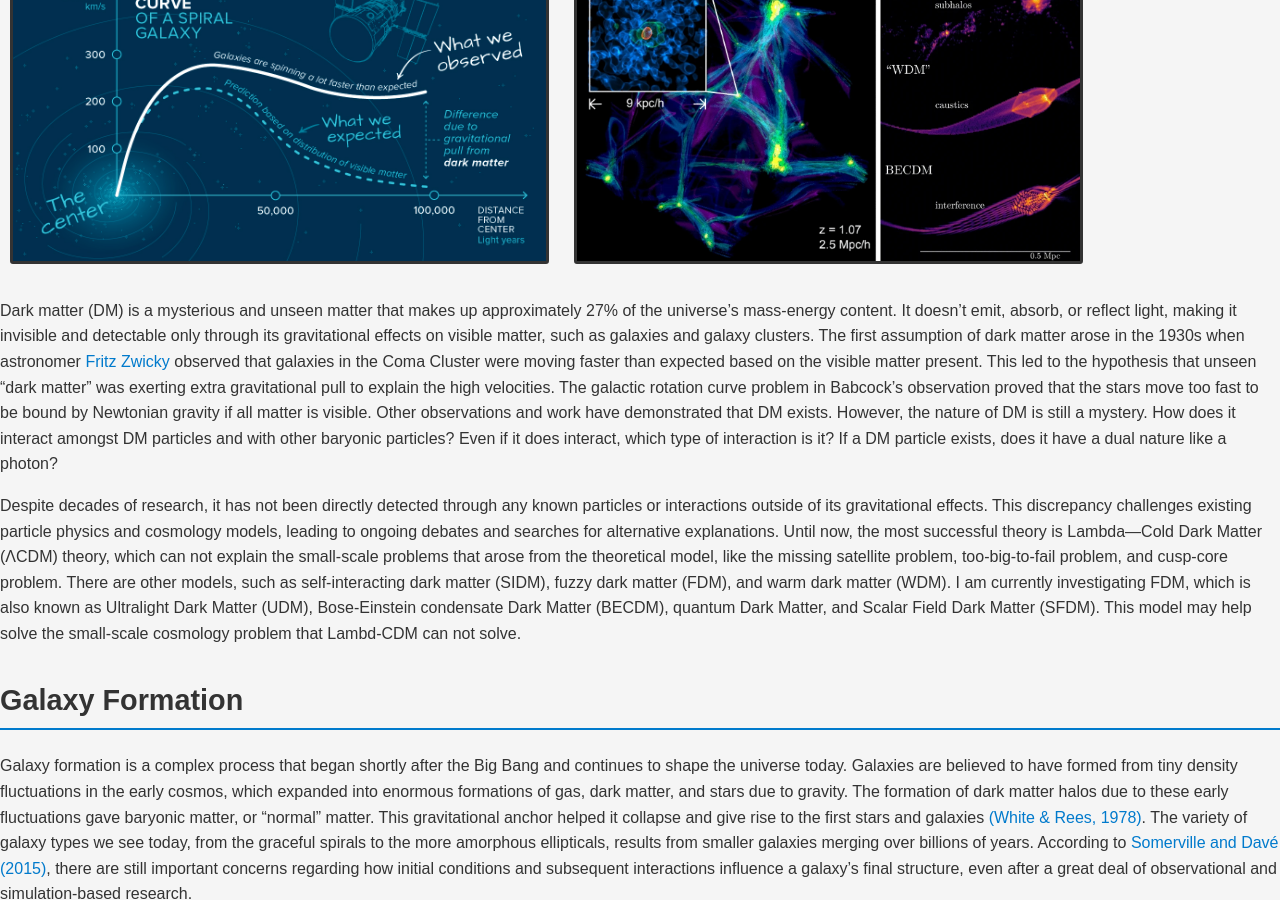
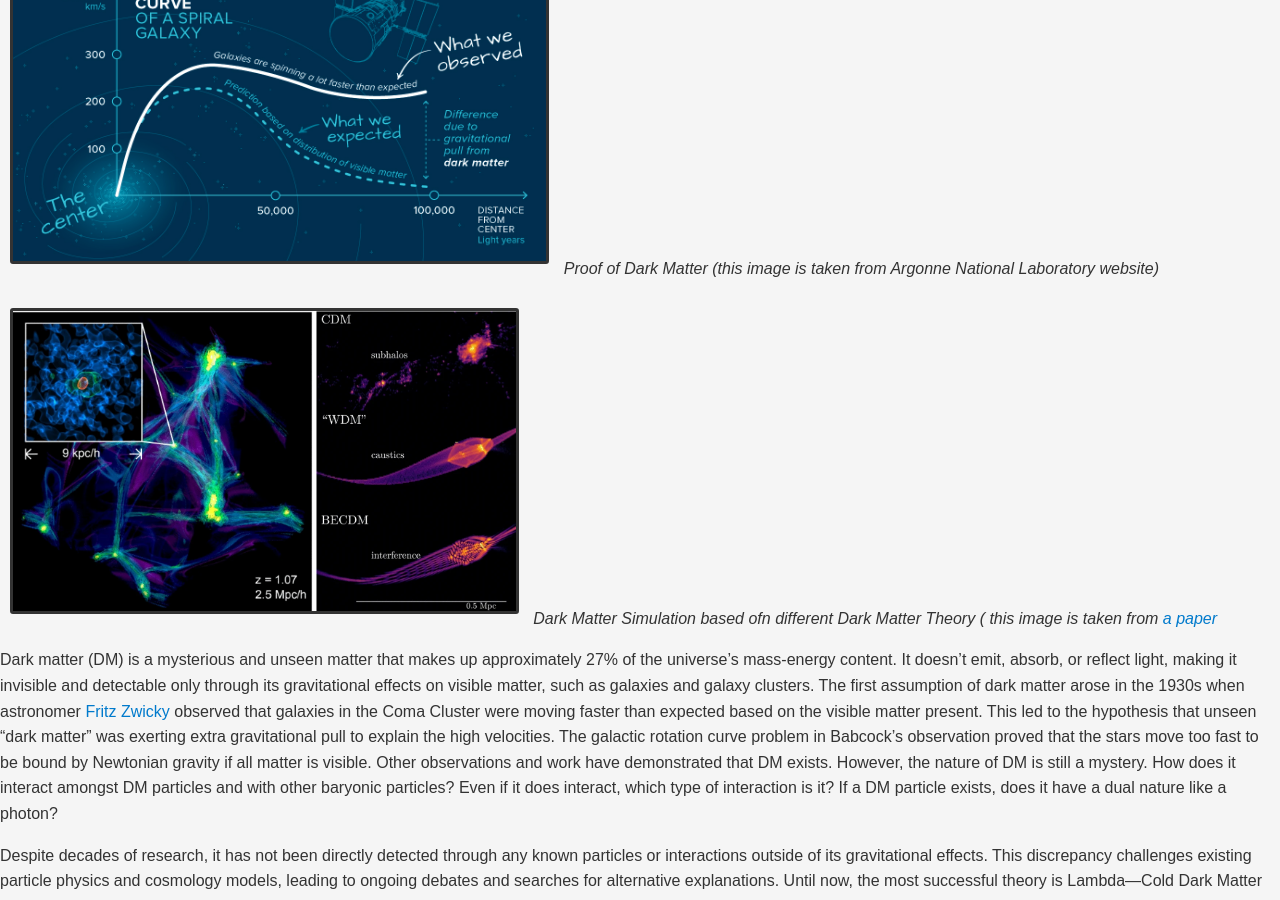
Before and after one commit to matc-thaher/website, a Jekyll site: the page built from research.md, in a window 1280 px wide and 900 px high, scrolled down 393 px. Built offline with Jekyll 4.4.1, drawn with Linux system fonts in a browser that asks for light colours.

Commit message:
Update research.md

```diff
--- a/research.md
+++ b/research.md
@@ -10,8 +10,11 @@ My primary research area involves investigating the properties and interactions
 
 ## Dark Matter
 
-![Dark Matter Ring Galaxy Cluster](/assets/Images/DM_existence.jpg){: .custom-image3}
-![NGC 6217 Galaxy](/assets/Images/DM_simulation.webp){: .custom-image3}
+![Dark Matter existence graph](/assets/Images/DM_existence.jpg){: .custom-image3}
+*Proof of Dark Matter (this image is taken from Argonne National Laboratory website)*
+
+![Dark Matter simulation](/assets/Images/DM_simulation.webp){: .custom-image3}
+*Dark Matter Simulation based ofn different Dark Matter Theory ( this image is taken from [a paper](https://link.springer.com/article/10.1007/s41115-021-00013-z)*
 
 Dark matter (DM) is a mysterious and unseen matter that makes up approximately 27% of the universe's mass-energy content. It doesn't emit, absorb, or reflect light, making it invisible and detectable only through its gravitational effects on visible matter, such as galaxies and galaxy clusters. The first assumption of dark matter arose in the 1930s when astronomer [Fritz Zwicky](https://ned.ipac.caltech.edu/level5/March17/Zwicky/translation.pdf) observed that galaxies in the Coma Cluster were moving faster than expected based on the visible matter present. This led to the hypothesis that unseen "dark matter" was exerting extra gravitational pull to explain the high velocities. The galactic rotation curve problem in Babcock's observation proved that the stars move too fast to be bound by Newtonian gravity if all matter is visible. Other observations and work have demonstrated that DM exists. However, the nature of DM is still a mystery. How does it interact amongst DM particles and with other baryonic particles? Even if it does interact, which type of interaction is it? If a DM particle exists, does it have a dual nature like a photon?
 
```
